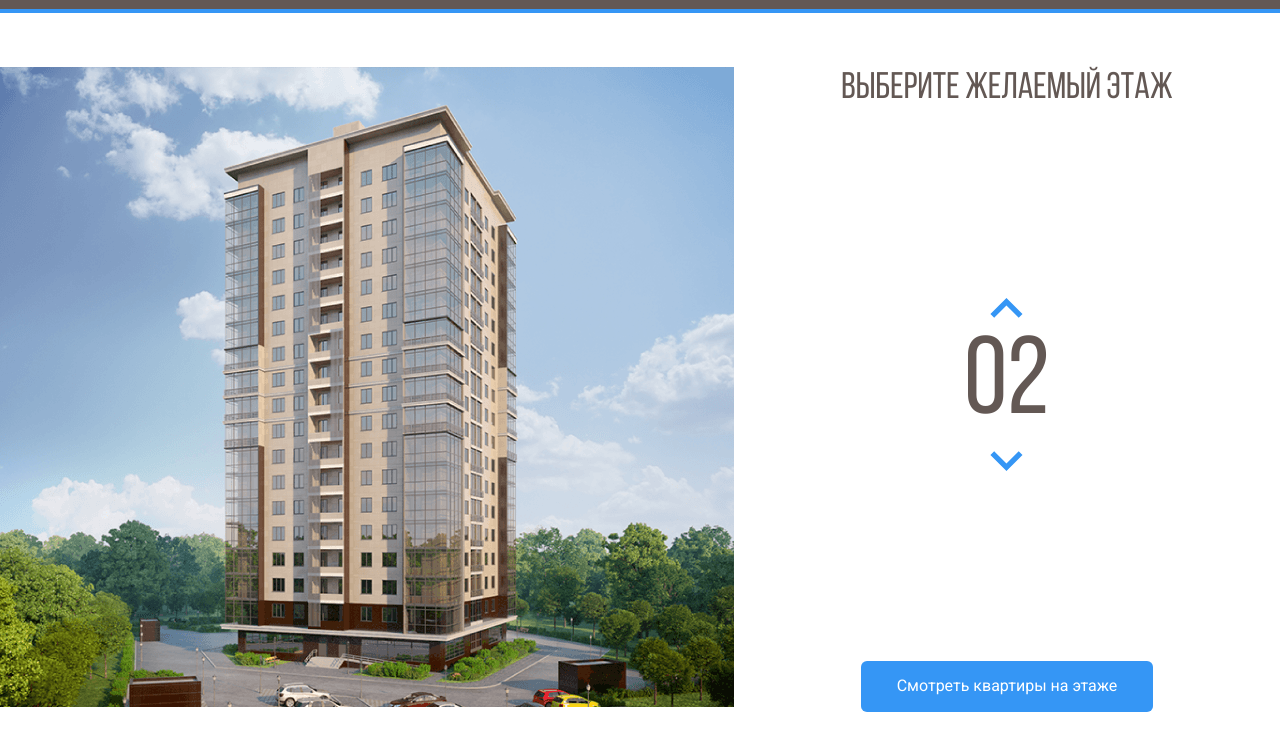
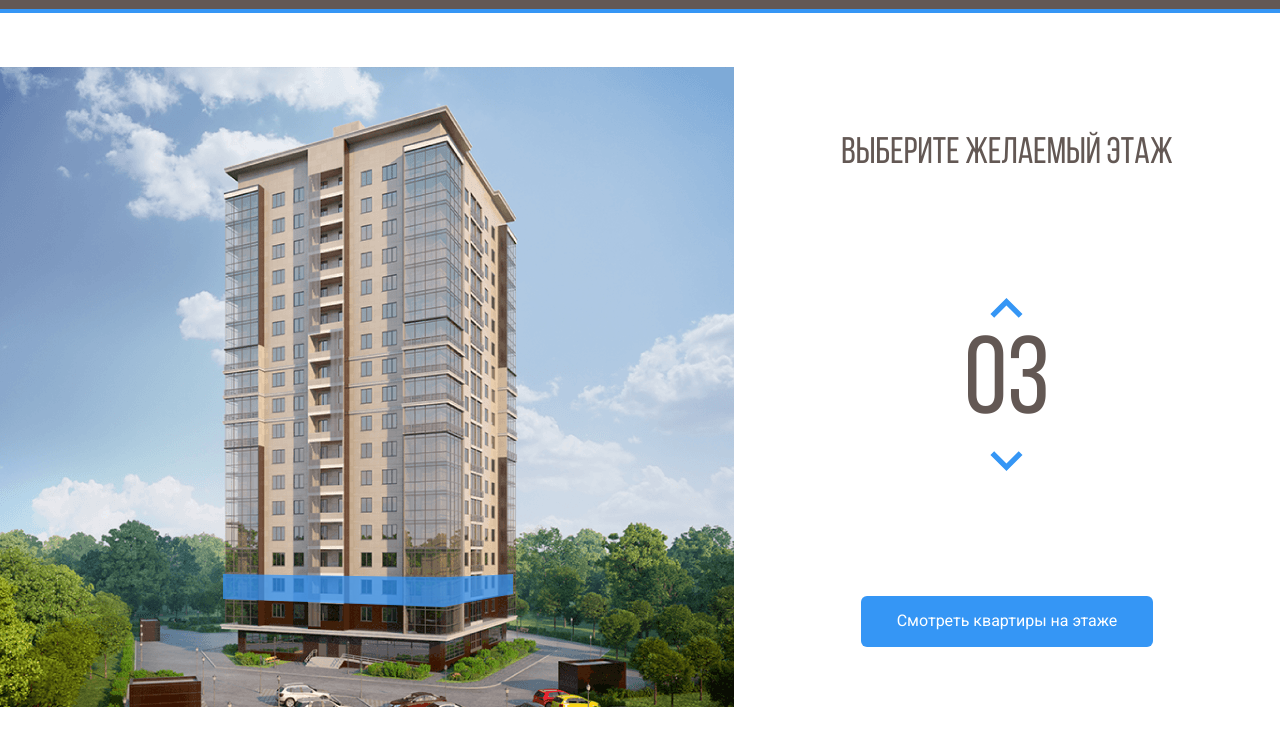
Before and after one commit to FIVe04/Melody, a plain HTML site: page index.html in a window 1280 px wide. Both pictures are taken after a click on the button 1006 px from the left and 364 px from the top of the page. Shown: the part 55-800 px from the top of the page. Drawn offline with nearby package versions, Linux system fonts and the light colour scheme.

Commit message:
Add files via upload

```diff
--- a/css/style.css
+++ b/css/style.css
@@ -76,12 +76,18 @@ body {
     display: flex;
 }
 
-.home-img path {
+
+
+.home-image path {
     opacity: 0;
     cursor: pointer;
 }
 
-.home-img path:hover {
+.home-image path:hover {
+    opacity: 1;
+}
+
+path.current-floor {
     opacity: 1;
 }
 
@@ -118,6 +124,7 @@ body {
     line-height: 44px;
     color: #635854;
     margin:0;
+    margin-top: 65px;
 }
 
 .counter {
@@ -134,4 +141,5 @@ body {
     border:none;
     padding: 16px 36px;
     cursor: pointer;
+    margin-bottom: 65px;
 }
--- a/index.html
+++ b/index.html
@@ -43,7 +43,7 @@
 
     <main class="main">
         <div class="main-image">
-            <svg class="home-img" width="734" height="640" viewBox="0 0 734 640" fill="none" xmlns="http://www.w3.org/2000/svg" xmlns:xlink="http://www.w3.org/1999/xlink">
+            <svg class="home-image" width="734" height="640" viewBox="0 0 734 640" fill="none" xmlns="http://www.w3.org/2000/svg" xmlns:xlink="http://www.w3.org/1999/xlink">
                 <rect width="734" height="640" fill="url(#pattern0)"/>
                 <defs>
                     <pattern id="pattern0" patternContentUnits="objectBoundingBox" width="1" height="1">
@@ -51,23 +51,23 @@
                     </pattern>
                     <image id="image0" width="740" height="640" xlink:href="img/home.png"/>
                 </defs>
-                <path d="M222 533L442.8 541L512 527.3V549L443.5 568.7L222 557.7V533Z" fill="#3595F6" fill-opacity="0.75"/>
-                <path d="M223 532V507L443.3 510.3L513 507V527L443.7 540L223 532Z" fill="#3595F6" fill-opacity="0.75"/>
-                <path d="M223 506V481H444H513V504L445 511L223 506Z" fill="#3595F6" fill-opacity="0.75"/>
-                <path d="M223 482V457L444.3 453.3L512 460V482H444" fill="#3595F6" fill-opacity="0.75"/>
-                <path d="M223 456V430L444.5 426.7L513 437.7V459L444 452.3L223 456Z" fill="#3595F6" fill-opacity="0.75"/>
-                <path d="M222 429V405.3L443 393L514 416V437.3L443 425L222 429Z" fill="#3595F6" fill-opacity="0.75"/>
-                <path d="M222 407V382L444.2 365.7L514 394.3V415L443.7 393.3L222 407Z" fill="#3595F6" fill-opacity="0.75"/>
-                <path d="M222 382V357L444.5 336.7L514 373.3V394L442 365.3L222 382Z" fill="#3595F6" fill-opacity="0.75"/>
-                <path d="M222 356V332L445 307.3L514 351.3V373L444.7 335L222 356Z" fill="#3595F6" fill-opacity="0.75"/>
-                <path d="M222 331V307L444.5 278.3L514 329.3V350L443.7 307.7L222 331Z" fill="#3595F6" fill-opacity="0.75"/>
-                <path d="M221 307V283L443.3 250L514 309.3V329L444 278.3L221 307Z" fill="#3595F6" fill-opacity="0.75"/>
-                <path d="M222 282V258L443.2 223L513 287V308L444.3 249.7L222 282Z" fill="#3595F6" fill-opacity="0.75"/>
-                <path d="M222 258V233L444.3 195L513 265.3V286L444 222L222 258Z" fill="#3595F6" fill-opacity="0.75"/>
-                <path d="M222 232V207L442.8 163.3L513 242.3V265L444 191.7L222 232Z" fill="#3595F6" fill-opacity="0.75"/>
-                <path d="M223 208V183L443 135L513 220V243L442.3 163.7L223 208Z" fill="#3595F6" fill-opacity="0.75"/>
-                <path d="M222 183V158L441.8 106L513 198.3V221L443.3 134.7L222 183Z" fill="#3595F6" fill-opacity="0.75"/>
-                <path d="M222 158V132L444 75.3L513 177V198L443.7 106.3L222 158Z" fill="#3595F6" fill-opacity="0.75"/>
+                <path data-floor="02" d="M222 533L442.8 541L512 527.3V549L443.5 568.7L222 557.7V533Z" fill="#3595F6" fill-opacity="0.75"/>
+                <path data-floor="03" d="M223 532V507L443.3 510.3L513 507V527L443.7 540L223 532Z" fill="#3595F6" fill-opacity="0.75"/>
+                <path data-floor="04" d="M223 506V481H444H513V504L445 511L223 506Z" fill="#3595F6" fill-opacity="0.75"/>
+                <path data-floor="05" d="M223 482V457L444.3 453.3L512 460V482H444" fill="#3595F6" fill-opacity="0.75"/>
+                <path data-floor="06" d="M223 456V430L444.5 426.7L513 437.7V459L444 452.3L223 456Z" fill="#3595F6" fill-opacity="0.75"/>
+                <path data-floor="07" d="M222 429V405.3L443 393L514 416V437.3L443 425L222 429Z" fill="#3595F6" fill-opacity="0.75"/>
+                <path data-floor="08" d="M222 407V382L444.2 365.7L514 394.3V415L443.7 393.3L222 407Z" fill="#3595F6" fill-opacity="0.75"/>
+                <path data-floor="09" d="M222 382V357L444.5 336.7L514 373.3V394L442 365.3L222 382Z" fill="#3595F6" fill-opacity="0.75"/>
+                <path data-floor="10" d="M222 356V332L445 307.3L514 351.3V373L444.7 335L222 356Z" fill="#3595F6" fill-opacity="0.75"/>
+                <path data-floor="11" d="M222 331V307L444.5 278.3L514 329.3V350L443.7 307.7L222 331Z" fill="#3595F6" fill-opacity="0.75"/>
+                <path data-floor="12" d="M221 307V283L443.3 250L514 309.3V329L444 278.3L221 307Z" fill="#3595F6" fill-opacity="0.75"/>
+                <path data-floor="13" d="M222 282V258L443.2 223L513 287V308L444.3 249.7L222 282Z" fill="#3595F6" fill-opacity="0.75"/>
+                <path data-floor="14" d="M222 258V233L444.3 195L513 265.3V286L444 222L222 258Z" fill="#3595F6" fill-opacity="0.75"/>
+                <path data-floor="15" d="M222 232V207L442.8 163.3L513 242.3V265L444 191.7L222 232Z" fill="#3595F6" fill-opacity="0.75"/>
+                <path data-floor="16" d="M223 208V183L443 135L513 220V243L442.3 163.7L223 208Z" fill="#3595F6" fill-opacity="0.75"/>
+                <path data-floor="17" d="M222 183V158L441.8 106L513 198.3V221L443.3 134.7L222 183Z" fill="#3595F6" fill-opacity="0.75"/>
+                <path data-floor="18" d="M222 158V132L444 75.3L513 177V198L443.7 106.3L222 158Z" fill="#3595F6" fill-opacity="0.75"/>
 
             </svg>
 
@@ -87,5 +87,7 @@
         </div>
 
     </main>
+    <script src="https://code.jquery.com/jquery-3.6.0.min.js" integrity="sha256-/xUj+3OJU5yExlq6GSYGSHk7tPXikynS7ogEvDej/m4=" crossorigin="anonymous"></script>
+    <script src="js/main.js"></script>
 </body>
 </html>
--- /dev/null
+++ b/js/main.js
@@ -0,0 +1,34 @@
+$(document).ready(function () {
+    var currentFloor = 2;
+    var counterUp = $(".counter-up");
+    var counterDown = $(".counter-down");
+    var floorPath = $('.home-image path');
+
+    floorPath.on('mouseover', function() {
+        floorPath.removeClass('current-floor');
+        currentFloor = $(this).attr("data-floor");
+        $('.counter').text(currentFloor);
+    });
+
+    counterUp.on("click", function() {
+        if (currentFloor < 18) {
+            currentFloor++;
+            usCurrentFloor = currentFloor.toLocaleString('en-US', {minimumIntegerDigits: 2, useGrouping: false })
+            $('.counter').text(usCurrentFloor);
+            floorPath.removeClass('current-floor');
+            $(`[data-floor=${usCurrentFloor}]`).toggleClass('current-floor');
+        }
+
+    });
+
+    counterDown.on("click", function() {
+        if (currentFloor > 2) {
+            currentFloor--;
+            usCurrentFloor = currentFloor.toLocaleString('en-US', {minimumIntegerDigits: 2, useGrouping: false })
+            $('.counter').text(usCurrentFloor);
+            floorPath.removeClass('current-floor');
+            $(`[data-floor=${usCurrentFloor}]`).toggleClass('current-floor');
+        }
+
+    });
+});
```
